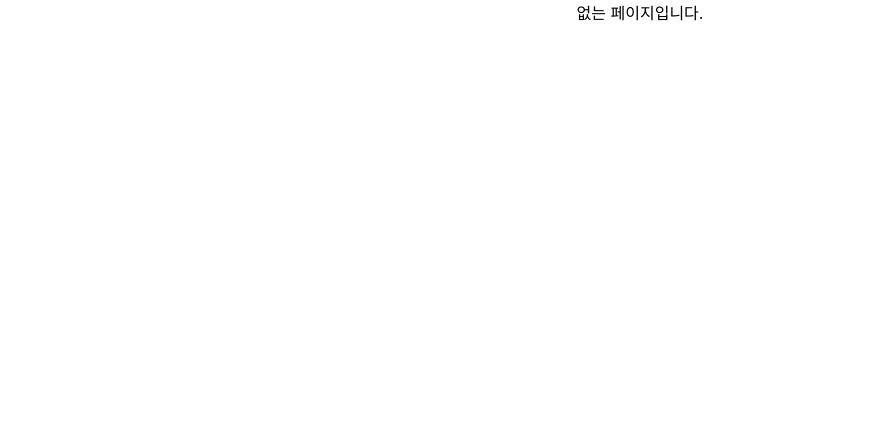
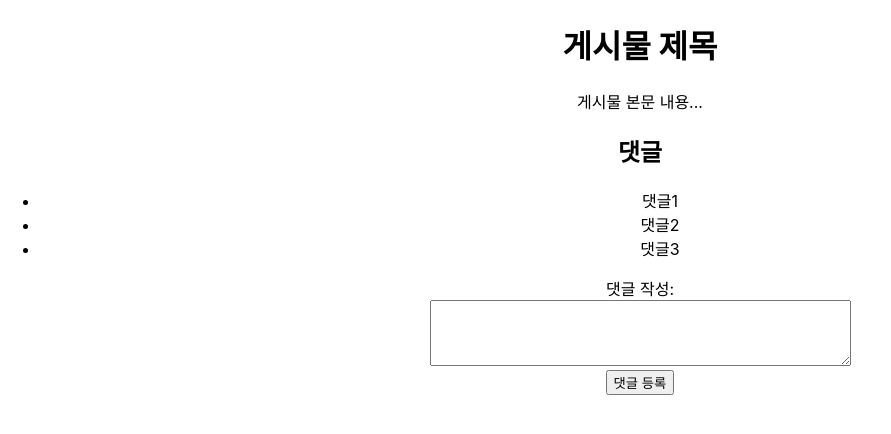
Before and after one commit to juknow/bestlove_front, a React (Create React App) app: page /read in a window 1280 px wide. Shown: the top 434 px of the page, without its empty margins (0-891 px from the left). Built offline with nearby package versions, Linux system fonts and the light colour scheme; a web font is replaced by a local one.

Commit message:
[ADD] 게시물 열람 화면 추가

```diff
--- a/src/App.js
+++ b/src/App.js
@@ -10,6 +10,7 @@ import AddFriend from './pages/AddFriend';
 import SetCouple from './pages/SetCouple';
 import Community from './pages/Community';
 import CreatePost from './pages/CreatePost';
+import ReadPost from './pages/ReadPost';
 
 function App() {
   return (
@@ -24,6 +25,7 @@ function App() {
           <Route path="/setcouple/*" element={<SetCouple />}></Route>
           <Route path="/community/*" element={<Community />}></Route>
           <Route path="/post/*" element={<CreatePost />}></Route>
+          <Route path="/read/*" element={<ReadPost />}></Route>
           {/* 상단에 위치하는 라우트들의 규칙을 모두 확인, 일치하는 라우트가 없는경우 처리 */}
           <Route path="*" element={<NotFound />}></Route>
         </Routes>
--- /dev/null
+++ b/src/pages/ReadPost.jsx
@@ -0,0 +1,22 @@
+export default function ReadPost() {
+  return (
+    <>
+      <h1>게시물 제목</h1>
+      <p>게시물 본문 내용...</p>
+
+
+      <h2>댓글</h2>
+      <ul>
+        <li>댓글1</li>
+        <li>댓글2</li>
+        <li>댓글3</li>
+      </ul>
+
+      <form>
+        <label htmlFor="comment">댓글 작성:</label><br />
+        <textarea id="comment" name="comment" rows="4" cols="50"></textarea><br />
+        <input type="submit" value="댓글 등록" />
+      </form>
+    </>
+  );
+}
```
